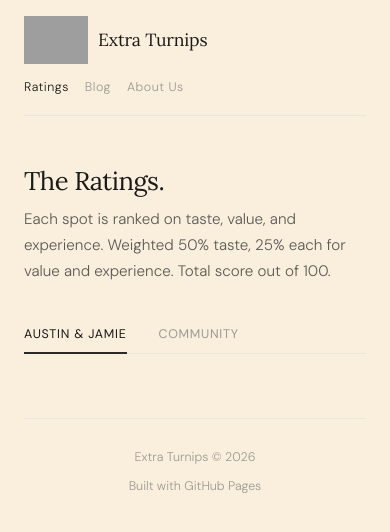
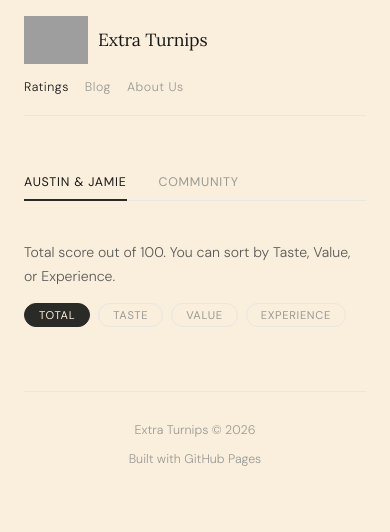
Before and after one commit to ExtraTurnipsCo/ExtraTurnips, a website: page public/index.html in a window 390 px wide. Drawn offline with Linux system fonts and the light colour scheme; grey boxes are pictures that could not be loaded.

Commit message:
Ratings section cleanup, sort buttons, photo at bottom of card
- Remove ratings title and description, keep only scoring context
- Add sort buttons (Total/Taste/Value/Experience) above both tabs
- Move photo to bottom of rating card below subscores
- Sort applies to both Austin & Jamie and Community tabs

Co-Authored-By: Claude Sonnet 4.6 <noreply@anthropic.com>

```diff
--- a/public/index.html
+++ b/public/index.html
@@ -101,9 +101,16 @@
     .subscore-val { font-size: 0.72rem; color: var(--text-secondary); width: 2rem; text-align: right; flex-shrink: 0; }
     .empty-state { padding: 3rem 0; font-size: 0.9rem; color: var(--text-muted); font-style: italic; display: none; }
     .community-submitter { font-size: 0.72rem; color: var(--text-muted); letter-spacing: 0.04em; margin-bottom: 0.5rem; }
+    .ratings-meta { margin-bottom: 1.75rem; }
+    .ratings-meta p { font-size: 0.88rem; color: var(--text-secondary); margin-bottom: 0.85rem; }
+    .sort-bar { display: flex; gap: 0.5rem; flex-wrap: wrap; }
+    .sort-btn { font-family: 'DM Sans', sans-serif; font-size: 0.7rem; letter-spacing: 0.06em; text-transform: uppercase; padding: 4px 14px; border: 1px solid var(--border); border-radius: 20px; background: none; color: var(--text-muted); cursor: pointer; transition: all 0.15s; }
+    .sort-btn:hover { color: var(--text-primary); border-color: var(--text-primary); }
+    .sort-btn.active { background: var(--accent); color: var(--bg); border-color: var(--accent); }
+    .rating-card-photo { width: 100%; max-height: 220px; object-fit: cover; border-radius: 3px; margin-top: 1rem; display: block; }
     footer { margin-top: 4rem; padding: 1.75rem 0 2rem; border-top: 1px solid var(--border); font-size: 0.78rem; color: var(--text-muted); display: flex; justify-content: space-between; align-items: center; }
     @media (max-width: 480px) {
-      .hero h1, .ratings-header h1 { font-size: 1.6rem; }
+      .hero h1 { font-size: 1.6rem; }
       .post-full h1 { font-size: 1.5rem; }
       footer { flex-direction: column; gap: 0.5rem; text-align: center; }
       .form-scores { grid-template-columns: 1fr; }
@@ -131,13 +138,18 @@
 
     <!-- RATINGS -->
     <div id="ratings" class="page active">
-      <div class="ratings-header">
-        <h1>The Ratings.</h1>
-        <p>Each spot is ranked on taste, value, and experience. Weighted 50% taste, 25% each for value and experience. Total score out of 100.</p>
-      </div>
       <div class="tab-bar">
         <button class="tab-btn active" id="tab-ours" onclick="switchTab('ours')">Austin & Jamie</button>
         <button class="tab-btn" id="tab-community" onclick="switchTab('community')">Community</button>
+      </div>
+      <div class="ratings-meta">
+        <p>Total score out of 100. You can sort by Taste, Value, or Experience.</p>
+        <div class="sort-bar">
+          <button class="sort-btn active" id="sort-total" onclick="setSort('total')">Total</button>
+          <button class="sort-btn" id="sort-taste" onclick="setSort('taste')">Taste</button>
+          <button class="sort-btn" id="sort-value" onclick="setSort('value')">Value</button>
+          <button class="sort-btn" id="sort-experience" onclick="setSort('experience')">Experience</button>
+        </div>
       </div>
       <div id="oursPanel">
         <div id="ratingCards"></div>
@@ -268,10 +280,9 @@
       const isTop = score >= 80;
       const tags = Array.isArray(r.tags) ? r.tags : [];
       const tagsHTML = tags.map(t => `<span class="tag">${t}</span>`).join('');
-      const photoHTML = r.photo_url ? `<img src="${r.photo_url}" alt="${r.name}" style="width:100%;max-height:220px;object-fit:cover;border-radius:3px;margin-bottom:1rem;" loading="lazy" />` : '';
+      const photoHTML = r.photo_url ? `<img src="${r.photo_url}" alt="${r.name}" class="rating-card-photo" loading="lazy" />` : '';
       return `
         <div class="rating-card">
-          ${photoHTML}
           <div class="rating-card-top">
             <span class="rating-card-name">${r.name}</span>
             <span class="rating-score${isTop ? ' top-pick' : ''}">${score} <span class="denom">/ 100</span></span>
@@ -297,13 +308,32 @@
               <span class="subscore-val">${r.experience}</span>
             </div>
           </div>
+          ${photoHTML}
         </div>`;
+    }
+
+    let currentSort = 'total';
+
+    function sortKey(r) {
+      if (currentSort === 'taste') return r.taste || 0;
+      if (currentSort === 'value') return r.value || 0;
+      if (currentSort === 'experience') return r.experience || 0;
+      return total(r);
+    }
+
+    function setSort(key) {
+      currentSort = key;
+      ['total','taste','value','experience'].forEach(k => {
+        document.getElementById(`sort-${k}`).classList.toggle('active', k === key);
+      });
+      renderRatings();
+      renderCommunity();
     }
 
     function renderRatings() {
       const container = document.getElementById('ratingCards');
       const empty = document.getElementById('emptyState');
-      const sorted = [...allRatings].sort((a, b) => total(b) - total(a));
+      const sorted = [...allRatings].sort((a, b) => sortKey(b) - sortKey(a));
       container.innerHTML = sorted.map(r => ratingCardHTML(r, false)).join('');
       empty.style.display = sorted.length === 0 ? 'block' : 'none';
     }
@@ -311,7 +341,7 @@
     function renderCommunity() {
       const container = document.getElementById('communityCards');
       const empty = document.getElementById('communityEmptyState');
-      const sorted = [...communityRatings].sort((a, b) => total(b) - total(a));
+      const sorted = [...communityRatings].sort((a, b) => sortKey(b) - sortKey(a));
       container.innerHTML = sorted.map(r => ratingCardHTML(r, true)).join('');
       empty.style.display = sorted.length === 0 ? 'block' : 'none';
     }
```
